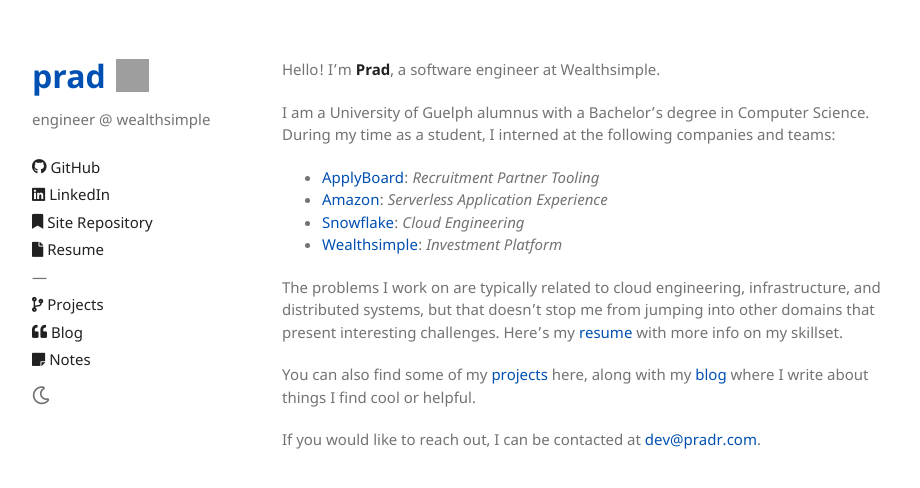
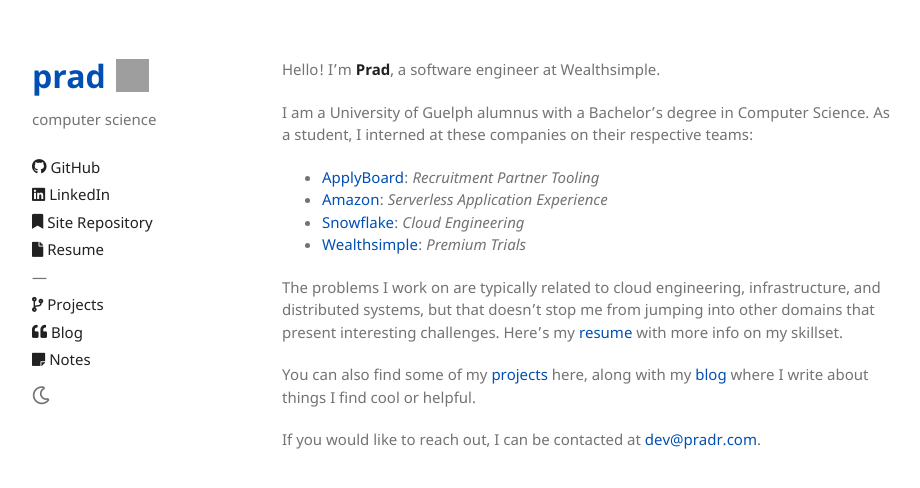
Before and after one commit to pradhapanr/prad-site, a Jekyll site: the page built from index.md, in a window 1280 px wide. Shown: the top 488 px of the page, without its empty margins (153-1073 px from the left). Built offline with Jekyll 4.4.1, drawn with Linux system fonts in a browser that asks for light colours; grey boxes are pictures that could not be loaded.

Commit message:
update home and resume

```diff
--- a/_config.yml
+++ b/_config.yml
@@ -1,7 +1,7 @@
 title: prad
 email: dev@pradr.com
 description: Home
-about: engineer @ wealthsimple
+about: computer science
 show_downloads: false
 google_analytics: UA-108144808-1
 include: ['_pages']
--- a/index.md
+++ b/index.md
@@ -4,13 +4,13 @@
 
 Hello! I'm **Prad**, a software engineer at Wealthsimple.
 
-I am a University of Guelph alumnus with a Bachelor's degree in Computer Science. During my time as a
-student, I interned at the following companies and teams:
+I am a University of Guelph alumnus with a Bachelor's degree in Computer Science. As a student, I
+interned at these companies on their respective teams:
 
   - [ApplyBoard](https://www.applyboard.com/): *Recruitment Partner Tooling*
   - [Amazon](https://aws.amazon.com/): *Serverless Application Experience*
   - [Snowflake](https://www.snowflake.com/en/): *Cloud Engineering*
-  - [Wealthsimple](https://wealthsimple.com): *Investment Platform*
+  - [Wealthsimple](https://wealthsimple.com): *Premium Trials*
 
 The problems I work on are typically related to cloud engineering, infrastructure, and distributed systems, but that doesn't
 stop me from jumping into other domains that present interesting challenges. Here's my [resume](/assets/pdf/resume.pdf) with more info on my skillset.
```
Also changed, not shown: 1 other file.
